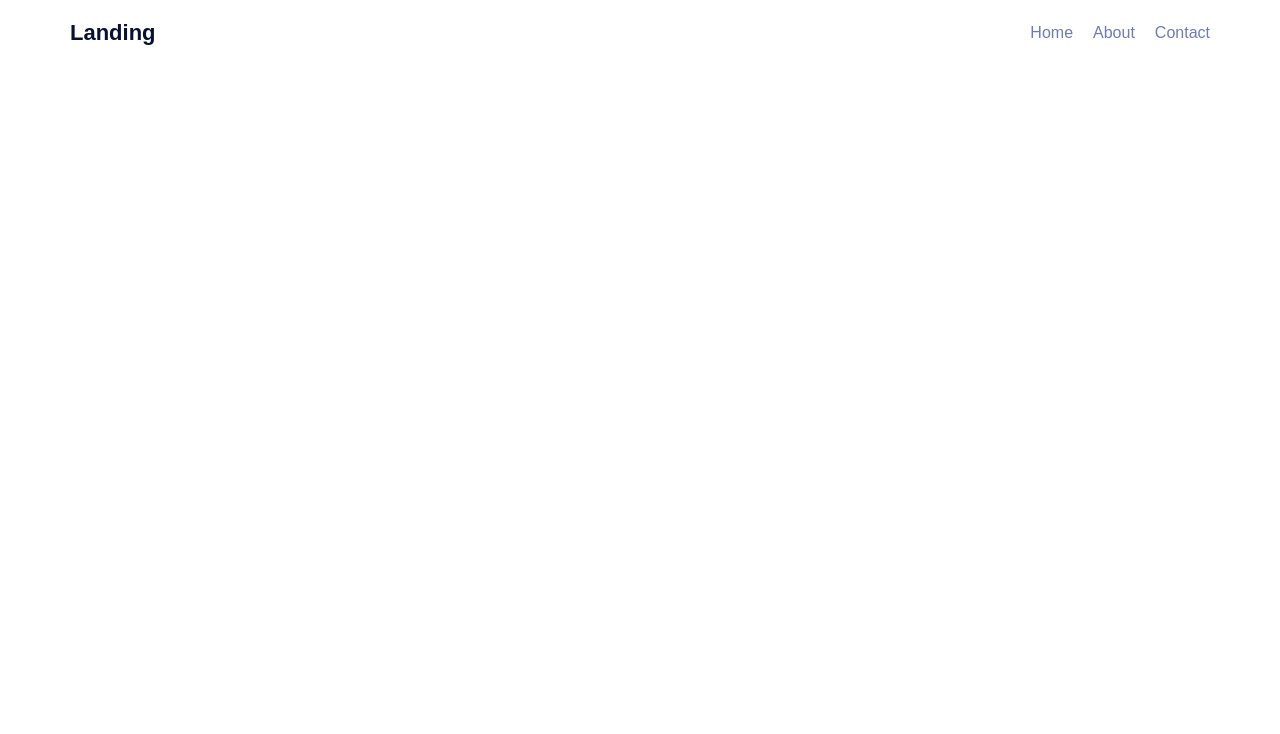
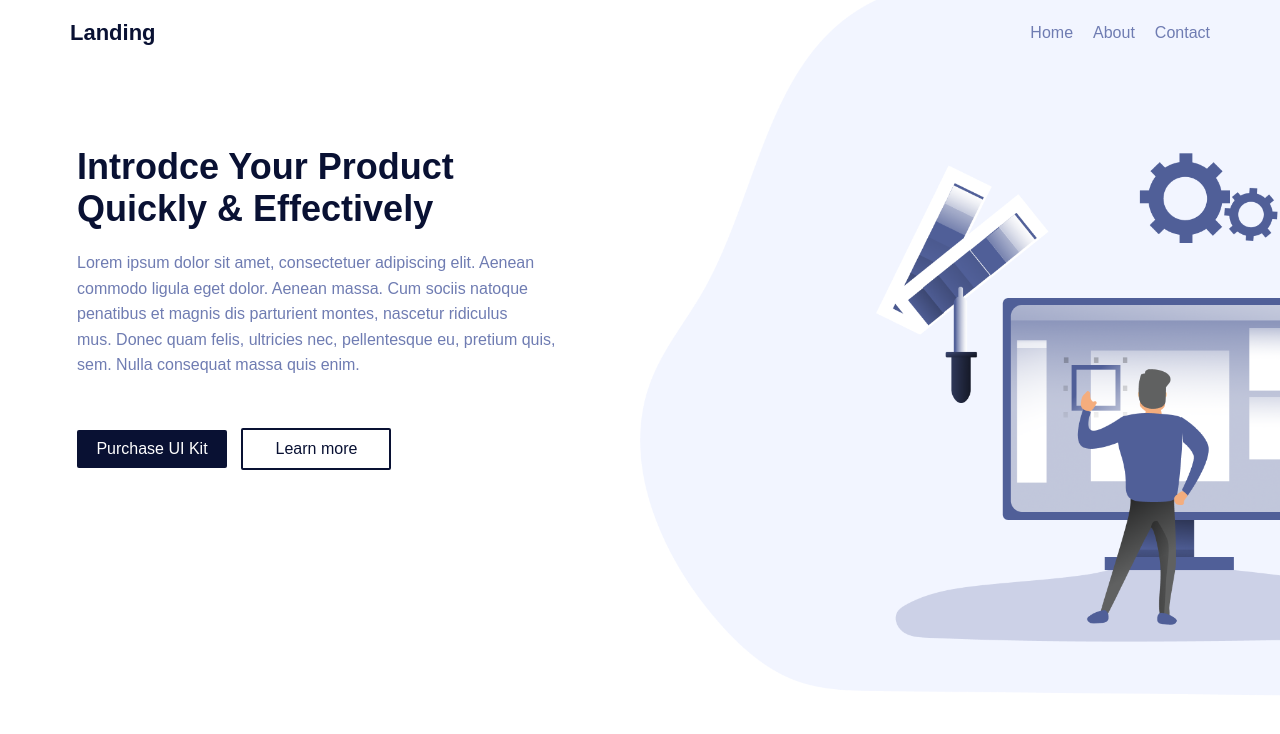
Before and after one commit to mahmoud-abuyoussef/Landing, a plain HTML site: page index.html in a window 1280 px wide. Drawn offline with Linux system fonts and the light colour scheme.

Commit message:
Add: Hero Section

```diff
--- a/assets/styles/main.css
+++ b/assets/styles/main.css
@@ -43,7 +43,7 @@ section {
     width: 1170px;
   }
 }
-@media (min-width: 992pxs) {
+@media (min-width: 992px) {
   .col {
     width: 45%;
   }
@@ -70,6 +70,7 @@ section {
   min-width: 150px;
   max-width: fit-content;
   padding: 10px;
+  text-align: center;
   border-radius: 2px;
   color: var(--white);
   background-color: var(--title-color);
@@ -142,3 +143,25 @@ header nav ul li a {
     color: var(--title-color);
   }
 }
+.hero a {
+  display: inline-block;
+  margin-top: 30px;
+}
+.hero a:last-child {
+  margin-left: 10px;
+  color: var(--title-color);
+  background-color: transparent;
+  border: 2px solid var(--title-color);
+}
+.hero img {
+  position: absolute;
+  top: 0;
+  right: 0;
+  z-index: -1;
+  width: 50%;
+}
+@media (max-width: 991px) {
+  .hero img {
+    display: none;
+  }
+}
--- a/index.html
+++ b/index.html
@@ -21,5 +21,24 @@
         </nav>
       </div>
     </header>
+    <main>
+      <section class="hero" id="home">
+        <div class="container d-flex">
+          <div class="col">
+            <h1 class="section-title">Introdce Your Product Quickly & Effectively</h1>
+            <p class="section-description">
+              Lorem ipsum dolor sit amet, consectetuer adipiscing elit. Aenean commodo ligula eget dolor. Aenean massa. Cum sociis natoque penatibus et magnis dis parturient montes, nascetur ridiculus
+              <br />
+              mus. Donec quam felis, ultricies nec, pellentesque eu, pretium quis, sem. Nulla consequat massa quis enim.
+            </p>
+            <a href="#" class="section-btn">Purchase UI Kit</a>
+            <a href="#" class="section-btn">Learn more</a>
+          </div>
+          <div class="col">
+            <img src="assets/images/hero.webp" alt="" />
+          </div>
+        </div>
+      </section>
+    </main>
   </body>
 </html>
```
